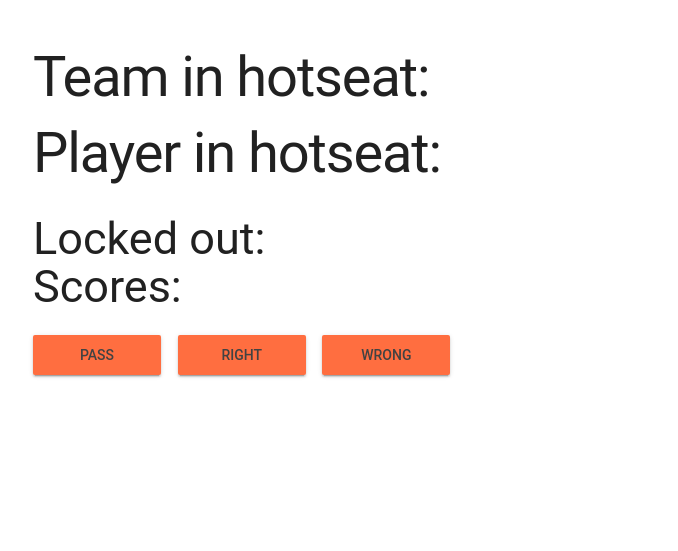
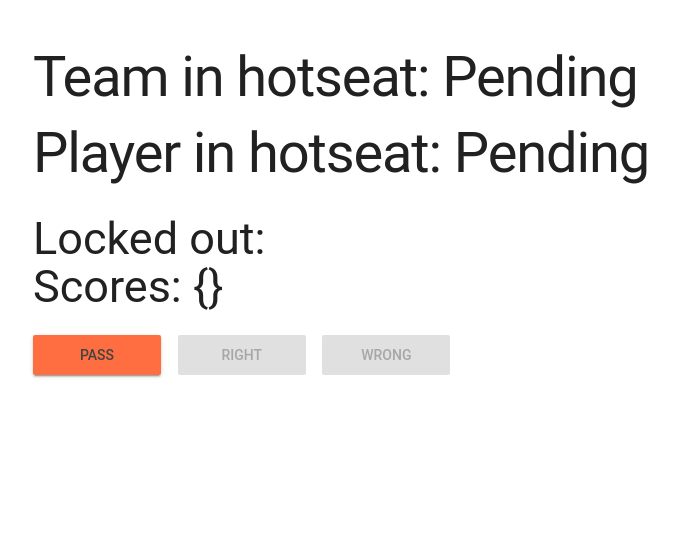
Before and after one commit to daveygit2050/qwazzock, a Python web app: template qwazzock/templates/host_client.html in a window 1280 px wide. Shown: the top 551 px of the page, without its empty margins (31-709 px from the left). Run offline with Jinja, Linux system fonts and the light colour scheme; the template is opened without the code that fills it, so the values that code supplies are empty; some libraries are stand-ins or nearby versions.

Commit message:
Host page does not blip on load
Added default values to the host_client page html so that values do not change on socketio connect.

```diff
--- a/pyproject.toml
+++ b/pyproject.toml
@@ -1,6 +1,6 @@
 [tool.poetry]
 name = "qwazzock"
-version = "0.3.0"
+version = "0.3.1"
 description = "Qwazzock quiz app."
 authors = ["Dave Randall <19395688+daveygit2050@users.noreply.github.com>"]
 
--- a/qwazzock/templates/host_client.html
+++ b/qwazzock/templates/host_client.html
@@ -13,16 +13,16 @@
 <body>
     <div style="margin: 5vh 5vw">
         <h1>
-            <div id="team">Team in hotseat:</div>
-            <div id="player">Player in hotseat:</div>
+            <div id="team">Team in hotseat: Pending</div>
+            <div id="player">Player in hotseat: Pending</div>
         </h1>
         <h2>
-            <div id="locked_out">Locked out:</div>
-            <div id="scores">Scores:</div>
+            <div id="locked_out">Locked out: </div>
+            <div id="scores">Scores: {}</div>
         </h2>
         <button class="mdl-button mdl-js-button mdl-button--raised mdl-js-ripple-effect mdl-button--accent" id="pass" style="height:5vh;width:10vw;margin-right:1vw;">Pass</button>
-        <button class="mdl-button mdl-js-button mdl-button--raised mdl-js-ripple-effect mdl-button--accent" id="right" style="height:5vh;width:10vw;margin-right:1vw;">Right</button>
-        <button class="mdl-button mdl-js-button mdl-button--raised mdl-js-ripple-effect mdl-button--accent" id="wrong" style="height:5vh;width:10vw;margin-right:1vw;">Wrong</button>
+        <button class="mdl-button mdl-js-button mdl-button--raised mdl-js-ripple-effect mdl-button--accent" id="right" style="height:5vh;width:10vw;margin-right:1vw;" disabled>Right</button>
+        <button class="mdl-button mdl-js-button mdl-button--raised mdl-js-ripple-effect mdl-button--accent" id="wrong" style="height:5vh;width:10vw;margin-right:1vw;" disabled>Wrong</button>
     </div>
 </body>
 
```
